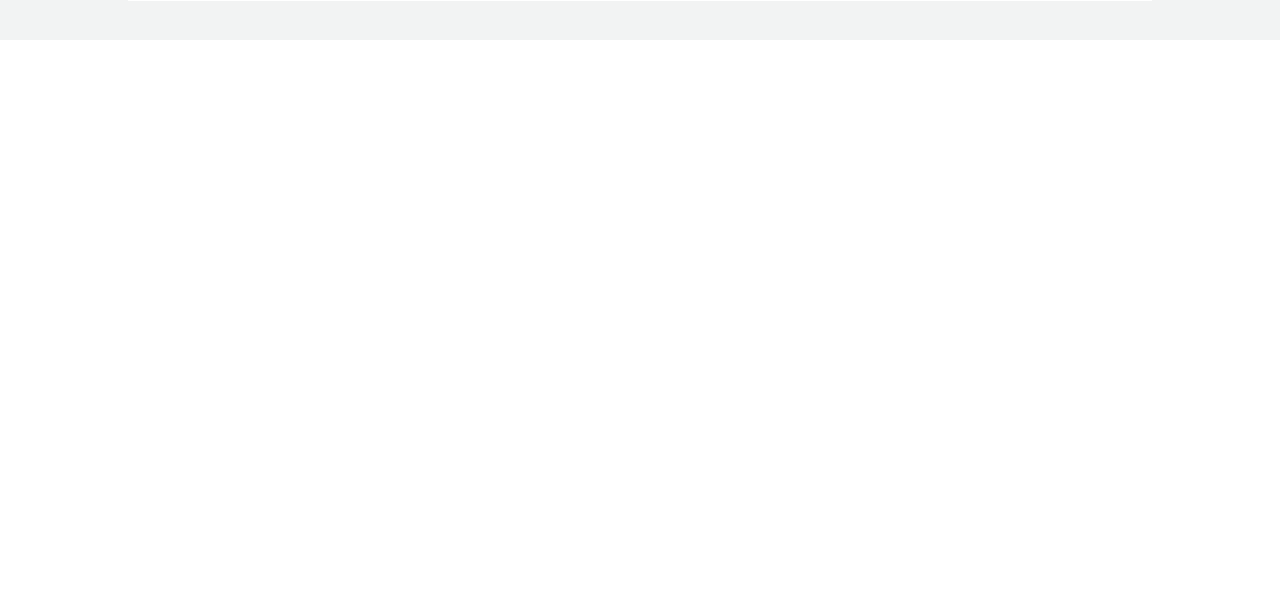
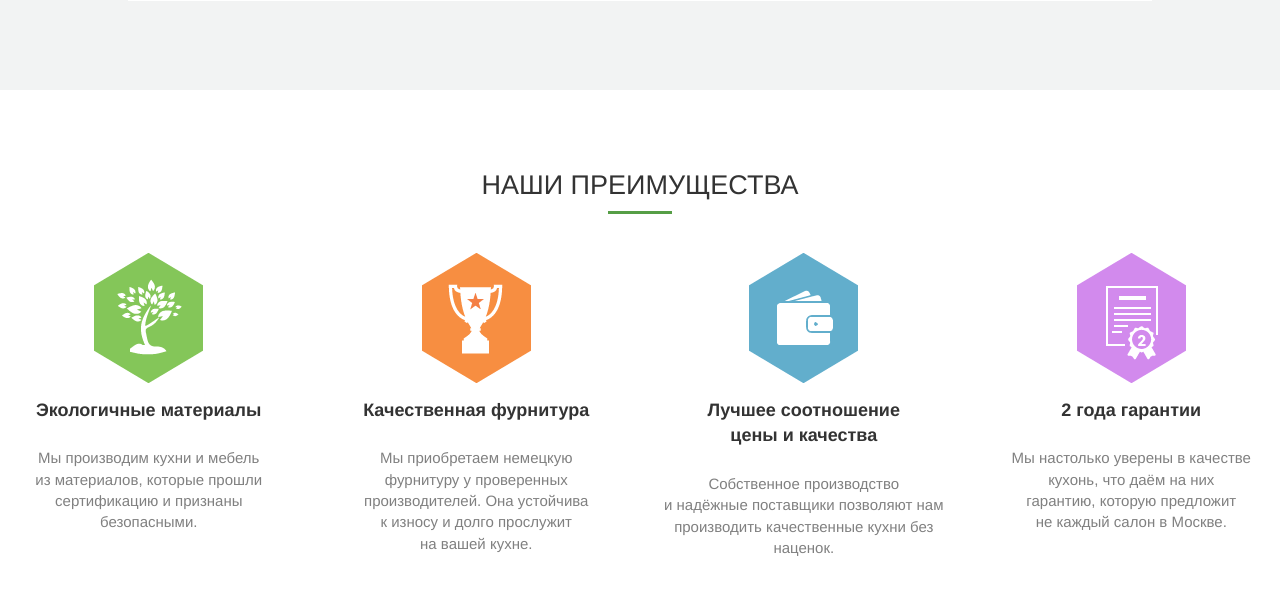
Before and after one commit to alexyfree/alexyfree.github.io, a website: page index.html in a window 1280 px wide. Shown: the part 3349-3943 px from the top of the page. Drawn offline with Linux system fonts and the light colour scheme.

Commit message:
add agvantages

```diff
--- /dev/null
+++ b/html/advantages.html
@@ -0,0 +1,26 @@
+<div class="advantages">
+    <div class="text-head">НАШИ ПРЕИМУЩЕСТВА</div>
+    <div class="line"></div>
+    <ul class="row">
+        <li class="col-md-3">
+            <img src="img/eko.png"/>
+            <div class="short-description">Экологичные материалы</div>
+            <div class="full-description">Мы производим кухни и мебель<br>из материалов, которые прошли<br>сертификацию и признаны<br>безопасными.</div>
+        </li>
+        <li class="col-md-3">
+            <img src="img/quality.png"/>
+            <div class="short-description">Качественная фурнитура</div>
+            <div class="full-description">Мы приобретаем немецкую<br>фурнитуру у проверенных<br>производителей. Она устойчива<br>к износу и долго прослужит<br>на вашей кухне.</div>
+        </li>
+        <li class="col-md-3">
+            <img src="img/price-13.png"/>
+            <div class="short-description">Лучшее соотношение<br>цены и качества</div>
+            <div class="full-description">Собственное производство<br>и надёжные поставщики позволяют нам<br>производить качественные кухни без<br>наценок.</div>
+        </li>
+        <li class="col-md-3">
+            <img src="img/guara.png"/>
+            <div class="short-description">2 года гарантии</div>
+            <div class="full-description">Мы настолько уверены в качестве<br>кухонь, что даём на них<br>гарантию, которую предложит<br>не каждый салон в Москве.</div>
+        </li>
+    </ul>
+</div>
--- a/index.html
+++ b/index.html
@@ -19,6 +19,7 @@
     <link rel="stylesheet" href="styles/examples.css">
     <link rel="stylesheet" href="styles/washing-present.css">
     <link rel="stylesheet" href="styles/mentions.css">
+    <link rel="stylesheet" href="styles/advantages.css">
 </head>
 <body ng-controller="AppCtrl">
 <ng-include src="'html/header.html'"></ng-include>
@@ -28,5 +29,6 @@
 <ng-include src="'html/examples.html'"></ng-include>
 <ng-include src="'html/washing-present.html'"></ng-include>
 <ng-include src="'html/mentions.html'"></ng-include>
+<ng-include src="'html/advantages.html'"></ng-include>
 </body>
 </html>
--- /dev/null
+++ b/styles/advantages.css
@@ -0,0 +1,37 @@
+.advantages{
+    background:  white;
+    height: 1050px;
+}
+
+.advantages .text-head{
+    text-align: center;
+    font-size: 27px;
+    font-weight: 500;
+    padding-top: 6%;
+}
+
+.advantages .line{
+    background: #569e46;
+    height: 3px;
+}
+
+.advantages > .line{
+    width: 5%;
+    margin: 0.5% auto 3% auto;
+}
+
+.advantages li{
+    text-align: center;
+}
+
+.advantages .short-description{
+    padding-top: 5%;
+    font-size: 18px;
+    font-weight: 900;
+}
+
+.advantages .full-description{
+    padding-top: 8%;
+    color: grey;
+    font-size: 15px;
+}
--- a/styles/mentions.css
+++ b/styles/mentions.css
@@ -1,6 +1,6 @@
 .mentions{
     background:  #f2f3f3;
-    height: 1000px;
+    height: 1050px;
 }
 
 .mentions .text-head{
```
